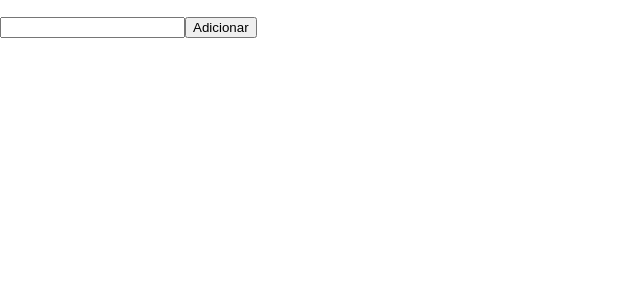
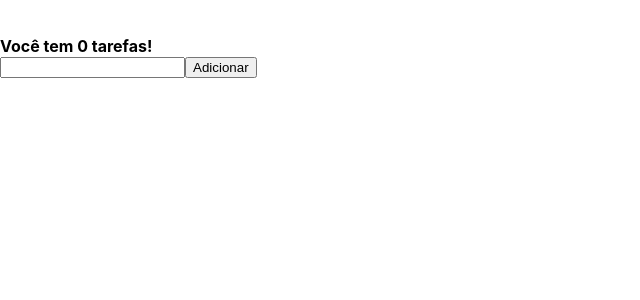
Before and after one commit to joaopf4/cursoReactSujProgrm, a React (Create React App) app: page / in a window 1280 px wide. Shown: the top 300 px of the page, without its empty margins (0-640 px from the left). Built offline with nearby package versions, Linux system fonts and the light colour scheme.

Commit message:
useEffect, useMemo e useCallback in a roll

```diff
--- a/src/Aula48_50.js
+++ b/src/Aula48_50_51_52.js
@@ -1,6 +1,6 @@
-import React, { useState, useEffect } from 'react';
+import React, { useState, useEffect, useMemo, useCallback } from 'react';
 
-function Aula48_50(){
+function Aula48_50_51_52(){
 
     const [tarefas, setTarefas] = useState([]);
     const [input, setInput] = useState('');
@@ -18,10 +18,14 @@ function Aula48_50(){
         localStorage.setItem('tarefas', JSON.stringify(tarefas))
     }, [tarefas]);
 
-    function handleAdd(){
+    const handleAdd = useCallback(() => {
         setTarefas([...tarefas, input]);
         setInput('');
-    }
+    }, [input, tarefas]);
+
+    const totalTarefas = useMemo(() => tarefas.length, [tarefas]);
+
+
 
     return (
         <div>
@@ -30,6 +34,8 @@ function Aula48_50(){
                     <li key={tarefa}>{tarefa}</li>
                 ))}
             </ul>
+            <br/>
+            <strong>Você tem {totalTarefas} tarefas! </strong><br/>
             <form>
                 <input
                     type="text"
@@ -46,4 +52,4 @@ function Aula48_50(){
     );
 }
 
-export default Aula48_50;
+export default Aula48_50_51_52;
--- a/src/index.js
+++ b/src/index.js
@@ -12,12 +12,12 @@ import './index.css';
 // import Aula44 from './Aula44';
 // import Aula45 from './Aula45';
 // import Aula46 from './Aula46';
-import Aula48_50 from './Aula48_50';
+import Aula48_50_51_52 from './Aula48_50_51_52';
 import reportWebVitals from './reportWebVitals';
 
 ReactDOM.render(
   <React.StrictMode>
-    <Aula48_50 />
+    <Aula48_50_51_52 />
   </React.StrictMode>,
   document.getElementById('root')
 );
```
